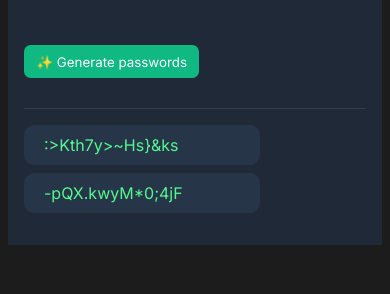
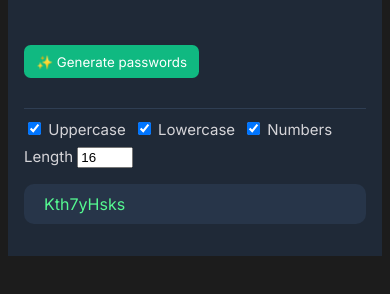
Before and after one commit to xander-kazanski/password-generator, a website built with Vite: page index.html in a window 390 px wide. Both pictures are taken after a click on the button "✨ Generate passwords". Shown: the part 128-422 px from the top of the page. Built offline with nearby package versions, Linux system fonts and the light colour scheme.

Commit message:
fix responsive and  display.

```diff
--- a/index.css
+++ b/index.css
@@ -52,9 +52,26 @@ body {
   font-family: "Inter", serif;
 }
 
+.options {
+  display: flex;
+  justify-content: flex-start;
+  margin-top: 1.25em; /* 20px */
+  font-size: .5rem;
+  gap: 1em;
+  flex-wrap: wrap;
+}
+
+.option {
+  color: #D5D4D8;
+  font-family: "Inter", serif;
+  font-size: 0.9375rem; /* 15px */
+  margin: 0;
+}
+
 .passwords {
   display: flex;
   justify-content: flex-start;
+  flex-direction: column;
   padding-top: 1em;
   gap: .5em;
   flex-wrap: wrap;
@@ -65,9 +82,17 @@ body {
   background: #273549;
   padding: 0.625em 2.5em 0.625em 1.25em; /* 10px 40px 10px 20px */
   border-radius: 0.625em; /* 10px */
-  width: 11em; /* 200px */
+  overflow: scroll;
+  scrollbar-width: none;
   height: 1.25em; /* 20px */
   color: #55F991;
   font-family: "Inter", serif;
   margin: 0;
 }
+
+#copy-alert {
+  display: none;
+  padding: 0;
+  margin: 0;
+  color: #D5D4D8;
+}
--- a/index.html
+++ b/index.html
@@ -20,9 +20,27 @@
       <p class="desc">Never use an insecure password again.</p>
       <button id="generate-btn" class="btn">✨ Generate passwords</button>
     </div>
+    <div class="options">
+      <div class="option">
+        <input type="checkbox" id="uppercase" class="checkbox" checked>
+        <label for="uppercase" class="label">Uppercase</label>
+      </div>
+      <div class="option">
+        <input type="checkbox" id="lowercase" class="checkbox" checked>
+        <label for="lowercase" class="label">Lowercase</label>
+      </div>
+      <div class="option">
+        <input type="checkbox" id="numbers" class="checkbox" checked>
+        <label for="numbers" class="label">Numbers</label>
+      </div>
+      <div class="option">
+        <label for="length" class="label">Length</label>
+        <input type="number" id="length-input" class="input" value="16" min="1" max="64" title="Password Length" placeholder="Enter length">
+      </div>
+    </div>
     <div class="passwords">
+      <p class="copy-alert" id="copy-alert">Password copied to clipboard</p>
       <p class="password" id="password1-el"></p>
-      <p class="password" id="password2-el"></p>
     </div>
   </div>
   <script type="module" src="index.js"></script>
--- a/index.js
+++ b/index.js
@@ -3,9 +3,9 @@ const characters = ["A","B","C","D","E","F","G","H","I","J","K","L","M","N","O"
 
 const generateBtn = document.getElementById("generate-btn");
 
-generateBtn.addEventListener('click', generatePasswords)
+generateBtn.addEventListener('click', renderPassword)
 
-let length = 15
+
 
 function getRandomCharacter() {
     let randomIndex = Math.floor(Math.random() * characters.length);
@@ -13,19 +13,52 @@ function getRandomCharacter() {
 }
 
 function generatePassword() {
+    const length = document.getElementById("length-input").value;
+    const useUpperCase = document.getElementById("uppercase").checked;
+    const useLowerCase = document.getElementById("lowercase").checked;
+    const useNumbers = document.getElementById("numbers").checked;
     let password = "";
 
     for (let i = 0; i < length; i++) {
-        password += getRandomCharacter()
+        let character = getRandomCharacter()
+        if (useUpperCase && character.match(/[A-Z]/)) {
+            password += character;
+        } else if (useLowerCase && character.match(/[a-z]/)) {
+            password += character;
+        } else if (useNumbers && character.match(/[0-9]/)) {
+            password += character;
+        } else if (length === 1) {
+          // TODO: fix bug random generation misses.
+        }
     }
+    let alert = document.getElementById("copy-alert");
+    alert.style.display = "none";
     return password;
 }
 
 
-function generatePasswords() {
+document.getElementById("password1-el").addEventListener('click', copyPassword);
+function copyPassword() {
     let password1El = document.getElementById("password1-el");
-    let password2El = document.getElementById("password2-el");
+    let password = password1El.textContent;
+    let input = document.createElement('input');
+    input.setAttribute('value', password);
+    document.body.appendChild(input);
+    input.select();
+    document.execCommand('copy');
+    document.body.removeChild(input);
+}
+
+// put alert over input saying click to copy
+document.getElementById("password1-el").addEventListener('click', showCopyAlert);
+
+function showCopyAlert() {
+    let alert = document.getElementById("copy-alert");
+    alert.style.display = "block";
+}
+
+function renderPassword() {
+    let password1El = document.getElementById("password1-el");
 
     password1El.textContent = generatePassword();
-    password2El.textContent = generatePassword();
 }
```
Also changed, not shown: 2 other files.
